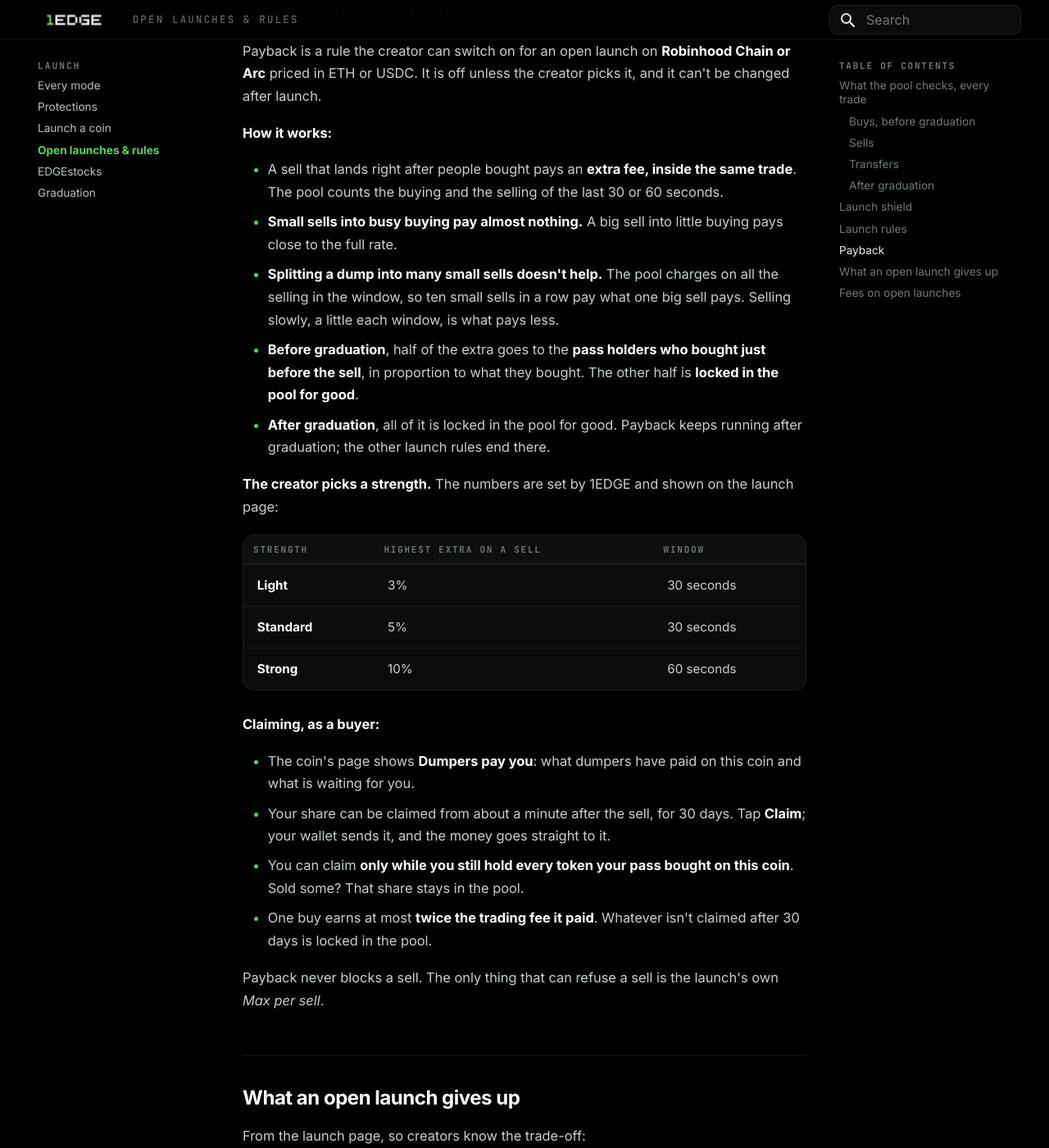
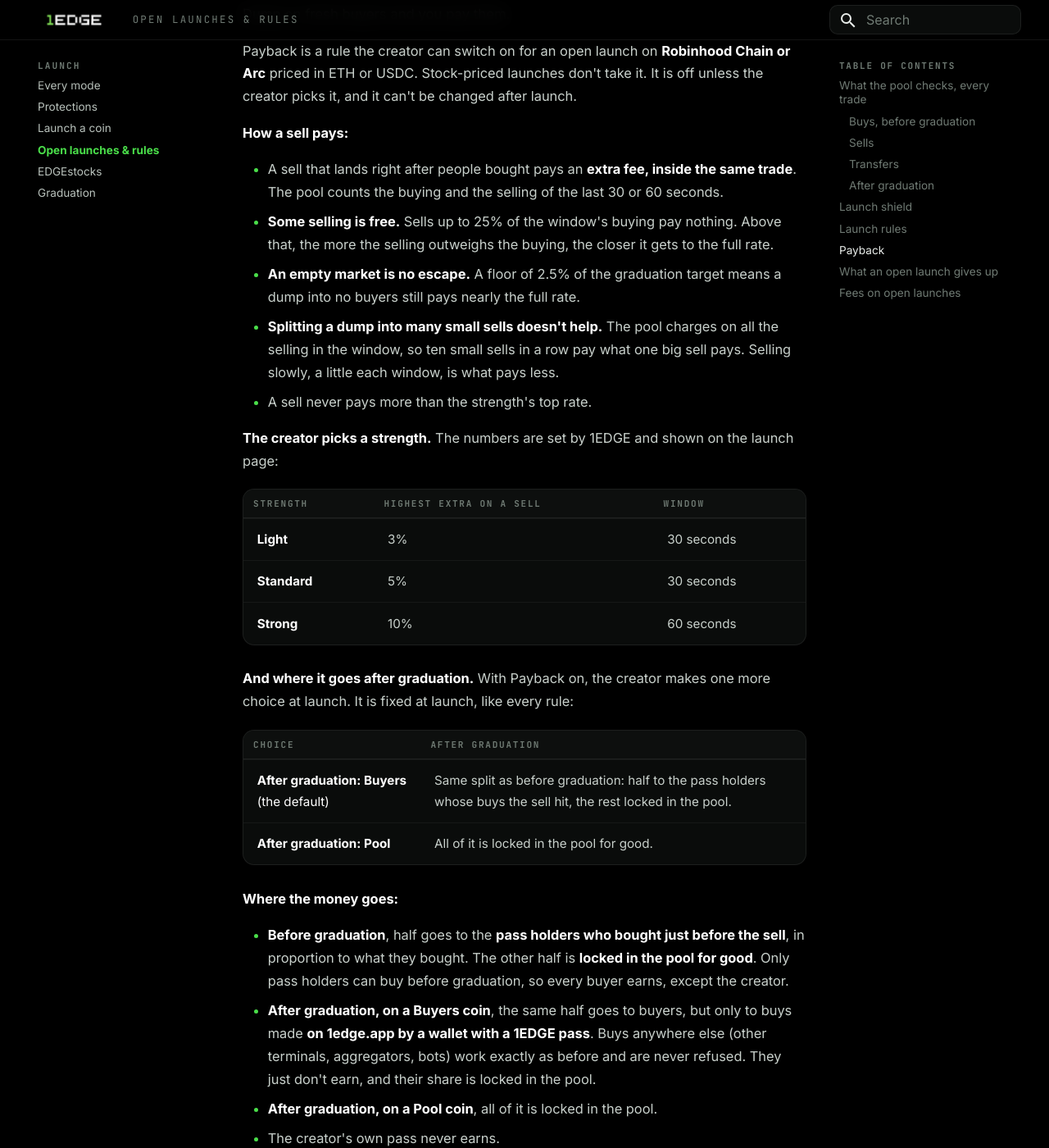
Before and after one commit to Tedz-1edge/1edge-docs, an MkDocs documentation site: the page built from docs/launch/open-launches.md, in a window 1280 px wide and 1400 px high, scrolled down 5110 px. Shown: the whole window at 82% size. Built offline with MkDocs 1.6.1 and Material for MkDocs 9.7.7, drawn with Linux system fonts in a browser that asks for light colours; some of the changed text lies outside the part shown.

Commit message:
PAYBACKGRAD: Payback after graduation, Buyers or Pool; receipts, earnings caps and hold rule per phase (publish only when it goes live)
The creator's second choice is fixed at launch, so the docs have to say
plainly who earns after graduation (pass holders buying on 1edge.app, Buyers
coins only), why the cap drops once tokens can move, and when the hold rule
applies. Adds the free allowance, floor and receipt cap that were missing.

Co-Authored-By: Claude Opus 5.5 <noreply@anthropic.com>

```diff
--- a/docs/launch/open-launches.md
+++ b/docs/launch/open-launches.md
@@ -86,15 +86,15 @@ On a coin's page, tap the **shield pill** to see *How this launch is protected*.
 
 <p class="ed-lead">Dump on fresh buyers and you pay them.</p>
 
-Payback is a rule the creator can switch on for an open launch on **Robinhood Chain or Arc** priced in ETH or USDC. It is off unless the creator picks it, and it can't be changed after launch.
+Payback is a rule the creator can switch on for an open launch on **Robinhood Chain or Arc** priced in ETH or USDC. Stock-priced launches don't take it. It is off unless the creator picks it, and it can't be changed after launch.
 
-**How it works:**
+**How a sell pays:**
 
 - A sell that lands right after people bought pays an **extra fee, inside the same trade**. The pool counts the buying and the selling of the last 30 or 60 seconds.
-- **Small sells into busy buying pay almost nothing.** A big sell into little buying pays close to the full rate.
+- **Some selling is free.** Sells up to 25% of the window's buying pay nothing. Above that, the more the selling outweighs the buying, the closer it gets to the full rate.
+- **An empty market is no escape.** A floor of 2.5% of the graduation target means a dump into no buyers still pays nearly the full rate.
 - **Splitting a dump into many small sells doesn't help.** The pool charges on all the selling in the window, so ten small sells in a row pay what one big sell pays. Selling slowly, a little each window, is what pays less.
-- **Before graduation**, half of the extra goes to the **pass holders who bought just before the sell**, in proportion to what they bought. The other half is **locked in the pool for good**.
-- **After graduation**, all of it is locked in the pool for good. Payback keeps running after graduation; the other launch rules end there.
+- A sell never pays more than the strength's top rate.
 
 **The creator picks a strength.** The numbers are set by 1EDGE and shown on the launch page:
 
@@ -104,14 +104,47 @@ Payback is a rule the creator can switch on for an open launch on **Robinhood Ch
 | **Standard** | 5% | 30 seconds |
 | **Strong** | 10% | 60 seconds |
 
+**And where it goes after graduation.** With Payback on, the creator makes one more choice at launch. It is fixed at launch, like every rule:
+
+| Choice | After graduation |
+|---|---|
+| **After graduation: Buyers** (the default) | Same split as before graduation: half to the pass holders whose buys the sell hit, the rest locked in the pool. |
+| **After graduation: Pool** | All of it is locked in the pool for good. |
+
+**Where the money goes:**
+
+- **Before graduation**, half goes to the **pass holders who bought just before the sell**, in proportion to what they bought. The other half is **locked in the pool for good**. Only pass holders can buy before graduation, so every buyer earns, except the creator.
+- **After graduation, on a Buyers coin**, the same half goes to buyers, but only to buys made **on 1edge.app by a wallet with a 1EDGE pass**. Buys anywhere else (other terminals, aggregators, bots) work exactly as before and are never refused. They just don't earn, and their share is locked in the pool.
+- **After graduation, on a Pool coin**, all of it is locked in the pool.
+- The creator's own pass never earns.
+- Receipts are capped: one wallet's receipt counts at most 2.5% of the graduation target per half-window.
+- Locked means locked: nobody can take it out. Not the creator, not 1EDGE.
+
+Payback keeps running after graduation; the other launch rules end there.
+
+**How much one buy can earn:**
+
+| Claimed | Most one buy can earn | On a Standard-fee coin |
+|---|---|---|
+| **Before graduation** | 2x the trading fee the buy paid | 2.4% of the buy |
+| **After graduation, Light** | 0.7x the fee, not counting the creator's share | 0.56% of the buy |
+| **After graduation, Standard or Strong** | 0.1x the fee, not counting the creator's share | 0.08% of the buy |
+
+On Tek coins, the part of the fee that goes to the creator's builder addresses isn't counted. The cap drops after graduation because once tokens can move freely, the "you still hold" check can be met with borrowed tokens.
+
 **Claiming, as a buyer:**
 
 - The coin's page shows **Dumpers pay you**: what dumpers have paid on this coin and what is waiting for you.
-- Your share can be claimed from about a minute after the sell, for 30 days. Tap **Claim**; your wallet sends it, and the money goes straight to it.
-- You can claim **only while you still hold every token your pass bought on this coin**. Sold some? That share stays in the pool.
-- One buy earns at most **twice the trading fee it paid**. Whatever isn't claimed after 30 days is locked in the pool.
+- Your share can be claimed once the window has moved past your buy (its half-window), for 30 days from then. Tap **Claim**; your wallet sends it, and the money goes straight to it.
+- **Hold rule:** you can claim only while you still hold every token your pass bought on this coin. Sold some? That share stays in the pool. This applies before graduation on every coin, and after graduation on Pool coins. On Buyers coins after graduation it doesn't apply; the smaller cap does that job.
+- Whatever isn't claimed after 30 days, and every share that had no buyer to go to, is locked in the pool. Anyone can trigger that; 1EDGE's keeper does it.
 
 Payback never blocks a sell. The only thing that can refuse a sell is the launch's own *Max per sell*.
+
+**What it means for you:**
+
+- **Buying:** buy on 1edge.app with your pass. If your share is claimable before the coin graduates, claim it then: the cap is much higher. Before graduation, keep what you bought until you claim.
+- **Creating:** Payback makes a dump on your buyers cost the dumper, and every cent of it stays with your buyers or deepens your pool. Pick **Buyers** to keep paying pass holders who buy on 1edge.app after graduation, or **Pool** to put all of it into locked liquidity.
 
 ## What an open launch gives up
 
```
